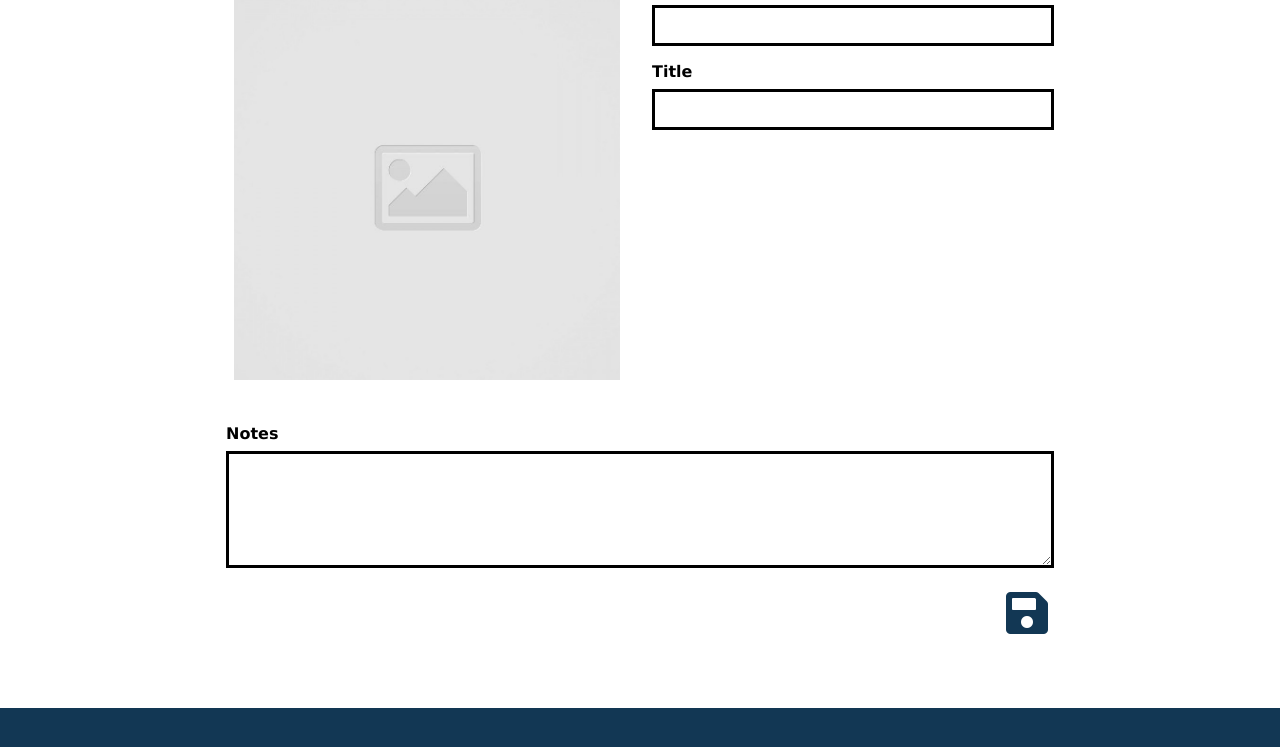
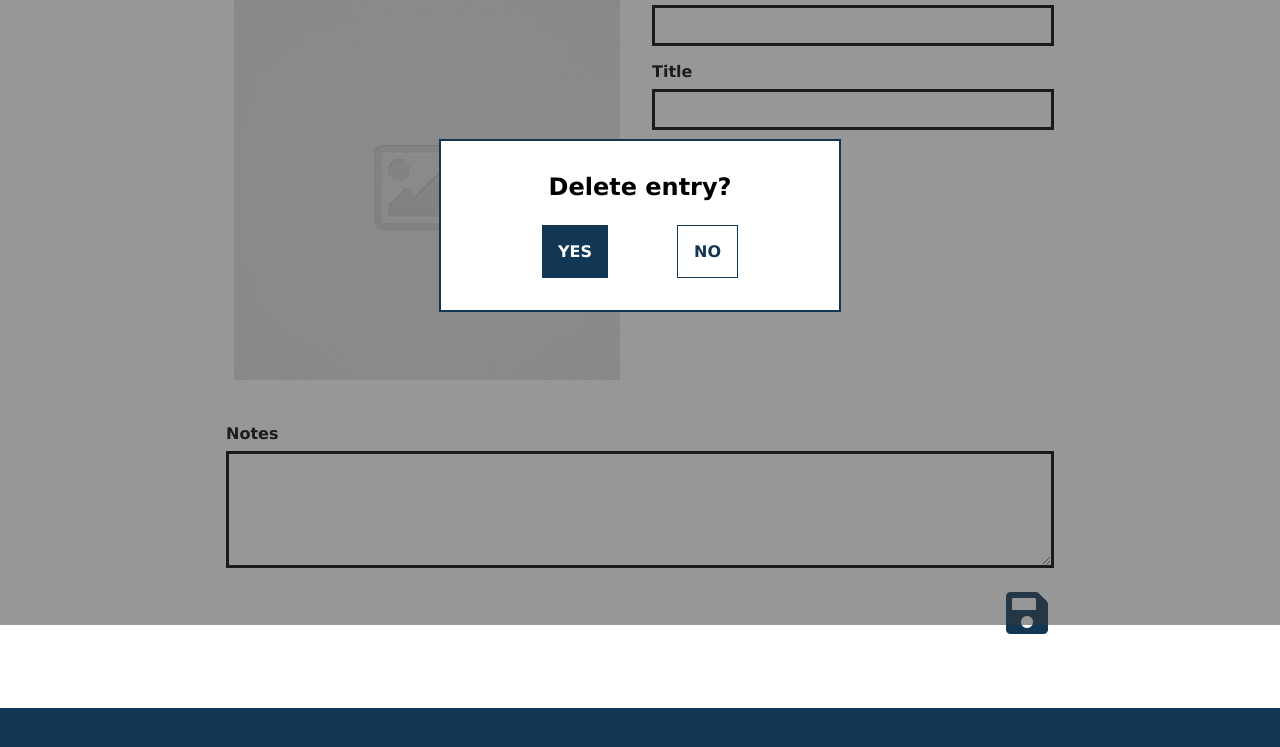
Before and after one commit to KiraHike/code-journal, a website: page index.html in a window 1280 px wide. Shown: the part 175-922 px from the top of the page. Drawn offline with Linux system fonts and the light colour scheme.

Commit message:
#4 Show a confirmation modal when the user clicks the Delete Entry click target. | Kira Hike

```diff
--- a/css/styles.css
+++ b/css/styles.css
@@ -72,3 +72,56 @@ button {
 ul {
   list-style: none;
 }
+
+.modal {
+  position: fixed;
+  top: 0;
+  right: 0;
+  bottom: 0;
+  left: 0;
+  background-color: rgba(56, 53, 53, 0.514);
+}
+
+.modal-container {
+  display: flex;
+  min-height: 100vh;
+  justify-content: center;
+  align-items: center;
+}
+
+.modal-box {
+  display: flex;
+  flex-wrap: wrap;
+  justify-content: space-evenly;
+  align-content: center;
+  background-color: white;
+  border: 2px solid #123754;
+  padding: 2rem;
+}
+
+h4 {
+  font-size: 1.5rem;
+  text-align: center;
+  margin: 0 0 1.5rem 0;
+}
+
+.button-yes {
+  background-color: #123754;
+  border: none;
+  color: white;
+  padding: 1rem;
+  font-weight: 700;
+}
+
+.button-no {
+  background-color: white;
+  border: 1px solid #123754;
+  color: #123754;
+  padding: 1rem;
+  font-weight: 700;
+}
+
+.button-yes:active,
+.button-no:active {
+  transform: translateY(0.25rem);
+}
--- a/index.html
+++ b/index.html
@@ -77,6 +77,15 @@
     <div data-view="entries" id="entriesView" class="view hidden">
       <ul class="entry-list container"></ul>
     </div>
+    <div class="modal view">
+      <div class="modal-container">
+        <div class="modal-box">
+          <h4 class="column-full">Delete entry?</h4>
+          <button class="button-yes">YES</button>
+          <button class="button-no">NO</button>
+        </div>
+      </div>
+    </div>
   </main>
   <footer></footer>
   <script src="js/data.js"></script>
--- a/js/main.js
+++ b/js/main.js
@@ -182,3 +182,19 @@ function editEntry(event) {
     addImage();
   }
 }
+
+var $modal = document.querySelector('.modal');
+var $buttonYes = document.querySelector('.button-yes');
+var $buttonNo = document.querySelector('.button-no');
+
+function clickYes(event) {
+  $modal.className = 'modal view hidden';
+}
+
+$buttonYes.addEventListener('click', clickYes);
+
+function clickNo(event) {
+  $modal.className = 'modal view hidden';
+}
+
+$buttonNo.addEventListener('click', clickNo);
```
